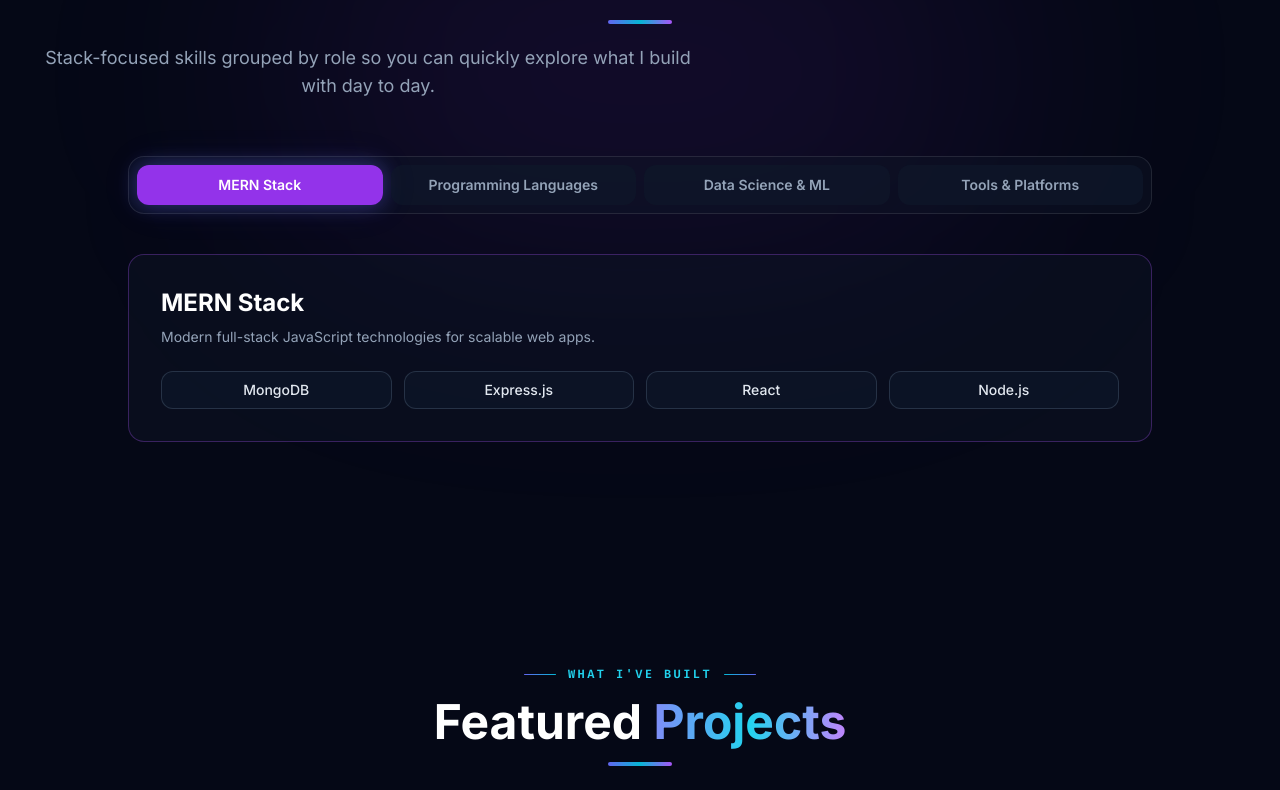
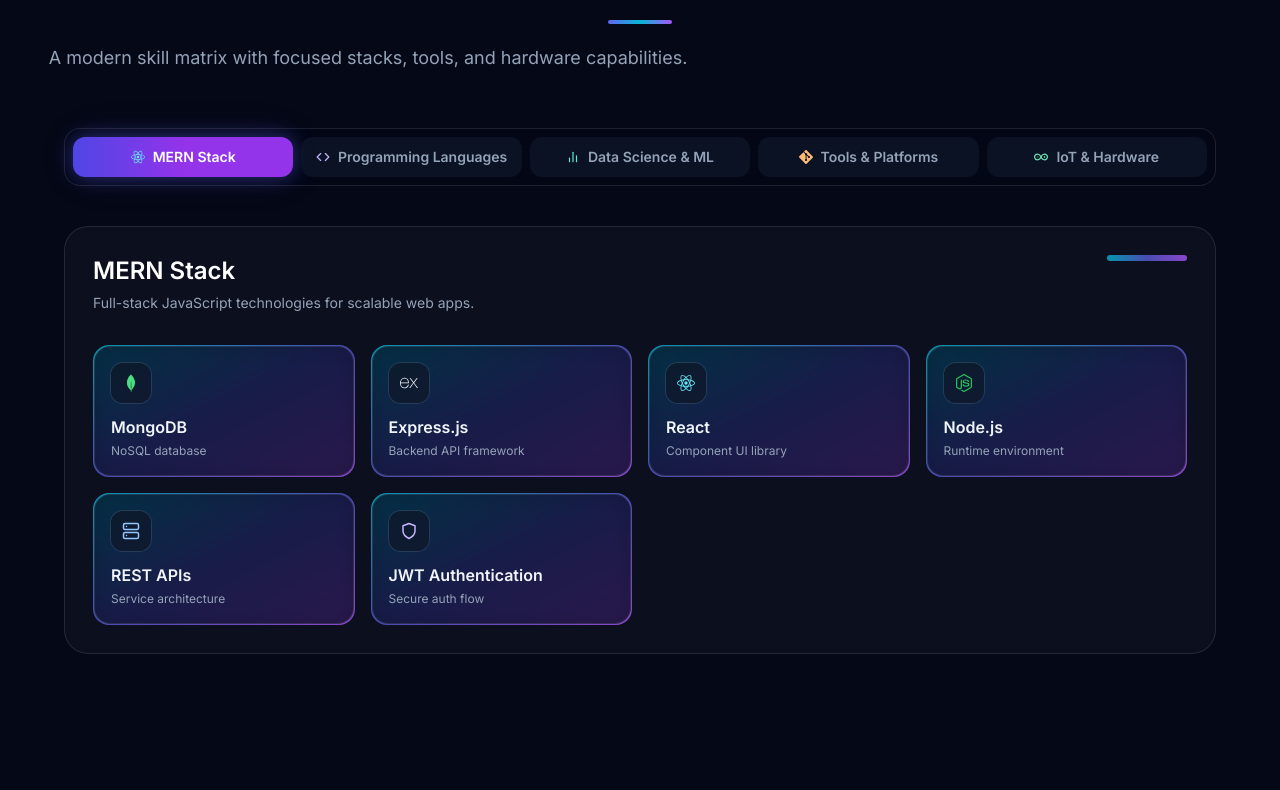
Before and after one commit to kibria-rafi/kibria_portfolio, a React (Vite) app: page / in a window 1280 px wide. Shown: the part 2440-3230 px from the top of the page. Built offline with nearby package versions, Linux system fonts and the light colour scheme; no server answers.

Commit message:
Add Skills Icon on the technical Skills Section

```diff
--- a/src/components/TechnicalSkills.jsx
+++ b/src/components/TechnicalSkills.jsx
@@ -1,32 +1,103 @@
 import { useState } from 'react'
 import { AnimatePresence, motion } from 'framer-motion'
+import {
+  SiMongodb,
+  SiExpress,
+  SiReact,
+  SiNodedotjs,
+  SiPython,
+  SiJavascript,
+  SiCplusplus,
+  SiArduino,
+  SiNumpy,
+  SiPandas,
+  SiScikitlearn,
+  SiGit,
+  SiGithub,
+  SiMysql,
+  SiFirebase,
+  SiFigma,
+} from 'react-icons/si'
+import { FaJava } from 'react-icons/fa'
+import { FiCode, FiCpu, FiDatabase, FiServer, FiShield, FiBarChart2 } from 'react-icons/fi'
 import SectionTitle from './ui/SectionTitle'
-import MernSkills from './skills/MernSkills'
-import ProgrammingSkills from './skills/ProgrammingSkills'
-import DataScienceSkills from './skills/DataScienceSkills'
-import ToolsSkills from './skills/ToolsSkills'
+import { technicalSkillTabs } from '../data/skills'
 
-const tabs = [
-  { id: 'mern', label: 'MERN Stack' },
-  { id: 'languages', label: 'Programming Languages' },
-  { id: 'datascience', label: 'Data Science & ML' },
-  { id: 'tools', label: 'Tools & Platforms' },
-]
+const TAB_ICON_MAP = {
+  stack: <SiReact className="text-cyan-300" />,
+  code: <FiCode className="text-violet-300" />,
+  chart: <FiBarChart2 className="text-teal-300" />,
+  tools: <SiGit className="text-orange-300" />,
+  iot: <SiArduino className="text-emerald-300" />,
+}
+
+const SKILL_ICON_MAP = {
+  mongodb: <SiMongodb className="text-green-400" />,
+  express: <SiExpress className="text-slate-100" />,
+  react: <SiReact className="text-cyan-300" />,
+  node: <SiNodedotjs className="text-green-500" />,
+  rest: <FiServer className="text-blue-300" />,
+  jwt: <FiShield className="text-violet-300" />,
+  python: <SiPython className="text-blue-300" />,
+  javascript: <SiJavascript className="text-yellow-300" />,
+  c: <FiCode className="text-slate-200" />,
+  cplusplus: <SiCplusplus className="text-blue-400" />,
+  java: <FaJava className="text-orange-400" />,
+  arduino: <SiArduino className="text-cyan-400" />,
+  numpy: <SiNumpy className="text-sky-300" />,
+  pandas: <SiPandas className="text-indigo-300" />,
+  matplotlib: <FiBarChart2 className="text-cyan-300" />,
+  sklearn: <SiScikitlearn className="text-orange-300" />,
+  ml: <FiCpu className="text-teal-300" />,
+  analysis: <FiBarChart2 className="text-violet-300" />,
+  git: <SiGit className="text-orange-400" />,
+  github: <SiGithub className="text-slate-100" />,
+  mysql: <SiMysql className="text-blue-300" />,
+  sql: <FiDatabase className="text-cyan-300" />,
+  firebase: <SiFirebase className="text-yellow-300" />,
+  figma: <SiFigma className="text-pink-300" />,
+  vscode: <FiCode className="text-sky-300" />,
+  esp32: <FiCpu className="text-emerald-300" />,
+  automation: <FiCpu className="text-teal-300" />,
+  sensors: <FiCpu className="text-cyan-300" />,
+}
 
 const panelMotion = {
-  initial: { opacity: 0, y: 16, scale: 0.98 },
+  initial: { opacity: 0, y: 18, scale: 0.99 },
   animate: { opacity: 1, y: 0, scale: 1 },
-  exit: { opacity: 0, y: -12, scale: 0.98 },
-  transition: { duration: 0.3, ease: 'easeOut' },
+  exit: { opacity: 0, y: -14, scale: 0.99 },
+  transition: { duration: 0.32, ease: 'easeOut' },
+}
+
+const gridVariants = {
+  hidden: { opacity: 0 },
+  visible: {
+    opacity: 1,
+    transition: {
+      staggerChildren: 0.05,
+      delayChildren: 0.06,
+    },
+  },
+}
+
+const cardVariants = {
+  hidden: { opacity: 0, y: 10 },
+  visible: {
+    opacity: 1,
+    y: 0,
+    transition: { duration: 0.24, ease: 'easeOut' },
+  },
 }
 
 export default function TechnicalSkills() {
-  const [activeTab, setActiveTab] = useState('mern')
+  const [activeTab, setActiveTab] = useState(technicalSkillTabs[0]?.id ?? 'mern')
+  const activeCategory = technicalSkillTabs.find((tab) => tab.id === activeTab) ?? technicalSkillTabs[0]
 
   return (
     <section id="skills" className="section-padding relative">
       <div className="absolute inset-0 pointer-events-none">
-        <div className="absolute top-20 left-1/2 -translate-x-1/2 w-[720px] h-[360px] bg-violet-600/10 rounded-full blur-[130px]" />
+        <div className="absolute top-20 left-1/2 -translate-x-1/2 w-[760px] h-[380px] bg-primary-600/12 rounded-full blur-[130px]" />
+        <div className="absolute bottom-0 left-1/2 -translate-x-1/2 w-[620px] h-[300px] bg-cyan-500/8 rounded-full blur-[120px]" />
       </div>
 
       <div className="section-container relative z-10">
@@ -34,59 +105,85 @@
           overline="What I Know"
           title="Technical "
           highlight="Skills"
-          subtitle="Stack-focused skills grouped by role so you can quickly explore what I build with day to day."
+          subtitle="A modern skill matrix with focused stacks, tools, and hardware capabilities."
           center
         />
 
         <div className="mb-10 flex justify-center">
-          <div className="w-full max-w-5xl rounded-2xl border border-white/10 bg-slate-900/40 p-2">
-            <div className="grid grid-cols-1 sm:grid-cols-2 lg:grid-cols-4 gap-2">
-              {tabs.map((tab) => {
+          <div className="w-full max-w-6xl rounded-2xl border border-white/10 bg-slate-950/50 backdrop-blur-md p-2">
+            <div role="tablist" aria-label="Technical skill categories" className="grid grid-cols-5 gap-2">
+              {technicalSkillTabs.map((tab) => {
                 const isActive = activeTab === tab.id
 
                 return (
-                  <button
+                  <motion.button
                     key={tab.id}
                     type="button"
+                    role="tab"
+                    aria-selected={isActive}
+                    aria-controls={`skills-panel-${tab.id}`}
                     onClick={() => setActiveTab(tab.id)}
+                    whileHover={{ y: -1 }}
+                    whileTap={{ scale: 0.98 }}
                     className={`
-                      rounded-xl px-4 py-2.5 text-sm font-semibold transition-all duration-300
+                      flex items-center justify-center gap-2 rounded-xl px-2 sm:px-3 py-2.5
+                      text-sm font-semibold transition-all duration-300
                       ${isActive
-                        ? 'bg-gradient-to-r from-violet-600 to-purple-600 text-white shadow-glow'
+                        ? 'bg-gradient-to-r from-primary-600 via-violet-600 to-purple-600 text-white shadow-glow'
                         : 'bg-slate-900/70 text-slate-400 hover:bg-slate-800 hover:text-slate-200'}
                     `}
                   >
-                    {tab.label}
-                  </button>
+                    <span className="text-base sm:text-sm">{TAB_ICON_MAP[tab.tabIcon] ?? <FiCode />}</span>
+                    <span className="hidden sm:inline text-xs md:text-sm">{tab.label}</span>
+                    <span className="sm:hidden sr-only">{tab.label}</span>
+                  </motion.button>
                 )
               })}
             </div>
           </div>
         </div>
 
-        <div className="max-w-5xl mx-auto">
+        <div className="max-w-6xl mx-auto">
           <AnimatePresence mode="wait">
-            {activeTab === 'mern' && (
-              <motion.div key="mern" {...panelMotion}>
-                <MernSkills />
-              </motion.div>
-            )}
+            {activeCategory && (
+              <motion.div
+                key={activeCategory.id}
+                {...panelMotion}
+                id={`skills-panel-${activeCategory.id}`}
+                role="tabpanel"
+                className="rounded-3xl border border-white/10 bg-white/[0.03] backdrop-blur-sm p-5 sm:p-7"
+              >
+                <div className="mb-6 sm:mb-8 flex items-start justify-between gap-4">
+                  <div>
+                    <h3 className="text-xl sm:text-2xl font-semibold text-white">{activeCategory.label}</h3>
+                    <p className="mt-1.5 text-sm text-slate-400 max-w-2xl">{activeCategory.description}</p>
+                  </div>
+                  <div className={`hidden sm:block h-1.5 w-20 rounded-full bg-gradient-to-r ${activeCategory.accent}`} />
+                </div>
 
-            {activeTab === 'languages' && (
-              <motion.div key="languages" {...panelMotion}>
-                <ProgrammingSkills />
-              </motion.div>
-            )}
-
-            {activeTab === 'datascience' && (
-              <motion.div key="datascience" {...panelMotion}>
-                <DataScienceSkills />
-              </motion.div>
-            )}
-
-            {activeTab === 'tools' && (
-              <motion.div key="tools" {...panelMotion}>
-                <ToolsSkills />
+                <motion.div
+                  variants={gridVariants}
+                  initial="hidden"
+                  animate="visible"
+                  className="grid grid-cols-2 md:grid-cols-3 xl:grid-cols-4 gap-3 sm:gap-4"
+                >
+                  {activeCategory.skills.map((skill) => (
+                    <motion.article
+                      key={`${activeCategory.id}-${skill.name}`}
+                      variants={cardVariants}
+                      whileHover={{ y: -4 }}
+                      className={`group rounded-2xl p-[1px] bg-gradient-to-br ${activeCategory.accent}`}
+                    >
+                      <div className="h-full rounded-2xl border border-white/10 bg-slate-950/75 px-4 py-4 backdrop-blur-md transition-colors duration-300 group-hover:bg-slate-900/80">
+                        <div className="mb-3 inline-flex h-10 w-10 items-center justify-center rounded-xl bg-slate-900/80 ring-1 ring-white/10 text-lg">
+                          {SKILL_ICON_MAP[skill.icon] ?? <FiCode className="text-slate-200" />}
+                        </div>
+                        <h4 className="text-sm sm:text-base font-semibold text-slate-100 leading-tight">{skill.name}</h4>
+                        <p className="mt-1 text-xs text-slate-400">{skill.note}</p>
+                      </div>
+                    </motion.article>
+                  ))}
+                </motion.div>
               </motion.div>
             )}
           </AnimatePresence>
--- a/src/data/skills.js
+++ b/src/data/skills.js
@@ -70,6 +70,84 @@
   },
 ]
 
+// Card-oriented skills data used by the TechnicalSkills section
+export const technicalSkillTabs = [
+  {
+    id: 'mern',
+    label: 'MERN Stack',
+    tabIcon: 'stack',
+    accent: 'from-cyan-500/80 via-primary-500/70 to-violet-500/80',
+    description: 'Full-stack JavaScript technologies for scalable web apps.',
+    skills: [
+      { name: 'MongoDB', icon: 'mongodb', note: 'NoSQL database' },
+      { name: 'Express.js', icon: 'express', note: 'Backend API framework' },
+      { name: 'React', icon: 'react', note: 'Component UI library' },
+      { name: 'Node.js', icon: 'node', note: 'Runtime environment' },
+      { name: 'REST APIs', icon: 'rest', note: 'Service architecture' },
+      { name: 'JWT Authentication', icon: 'jwt', note: 'Secure auth flow' },
+    ],
+  },
+  {
+    id: 'languages',
+    label: 'Programming Languages',
+    tabIcon: 'code',
+    accent: 'from-violet-500/80 via-fuchsia-500/70 to-indigo-500/80',
+    description: 'Core languages for software, systems, and prototyping.',
+    skills: [
+      { name: 'Python', icon: 'python', note: 'Scripting and data workflows' },
+      { name: 'JavaScript', icon: 'javascript', note: 'Web and app logic' },
+      { name: 'C', icon: 'c', note: 'Low-level programming' },
+      { name: 'C++', icon: 'cplusplus', note: 'Performance-focused development' },
+      { name: 'Java', icon: 'java', note: 'OOP and backend systems' },
+      { name: 'Arduino C', icon: 'arduino', note: 'Embedded firmware basics' },
+    ],
+  },
+  {
+    id: 'datascience',
+    label: 'Data Science & ML',
+    tabIcon: 'chart',
+    accent: 'from-teal-500/80 via-cyan-500/70 to-blue-500/80',
+    description: 'Data processing, analytics, and machine learning tooling.',
+    skills: [
+      { name: 'NumPy', icon: 'numpy', note: 'Numerical computing' },
+      { name: 'Pandas', icon: 'pandas', note: 'Data wrangling' },
+      { name: 'Matplotlib', icon: 'matplotlib', note: 'Data visualization' },
+      { name: 'Scikit-Learn', icon: 'sklearn', note: 'ML models and evaluation' },
+      { name: 'Machine Learning', icon: 'ml', note: 'Prediction and classification' },
+      { name: 'Data Analysis', icon: 'analysis', note: 'Insight extraction' },
+    ],
+  },
+  {
+    id: 'tools',
+    label: 'Tools & Platforms',
+    tabIcon: 'tools',
+    accent: 'from-orange-500/80 via-amber-500/70 to-yellow-500/80',
+    description: 'Developer workflow tools for shipping and collaboration.',
+    skills: [
+      { name: 'Git', icon: 'git', note: 'Version control' },
+      { name: 'GitHub', icon: 'github', note: 'Repository collaboration' },
+      { name: 'MySQL', icon: 'mysql', note: 'Relational database' },
+      { name: 'SQL', icon: 'sql', note: 'Query language' },
+      { name: 'Firebase', icon: 'firebase', note: 'Backend services' },
+      { name: 'Figma', icon: 'figma', note: 'UI design tool' },
+      { name: 'VS Code', icon: 'vscode', note: 'Primary code editor' },
+    ],
+  },
+  {
+    id: 'iot',
+    label: 'IoT & Hardware',
+    tabIcon: 'iot',
+    accent: 'from-emerald-500/80 via-cyan-500/70 to-sky-500/80',
+    description: 'Embedded systems and automation projects with hardware.',
+    skills: [
+      { name: 'Arduino', icon: 'arduino', note: 'Microcontroller platform' },
+      { name: 'ESP32', icon: 'esp32', note: 'Wireless embedded board' },
+      { name: 'IoT Automation', icon: 'automation', note: 'Smart device workflows' },
+      { name: 'Sensors & Microcontrollers', icon: 'sensors', note: 'Hardware interfacing' },
+    ],
+  },
+]
+
 // Proficiency labels mapped to level ranges
 export const proficiencyLabel = (level) => {
   if (level >= 90) return 'Expert'
```
